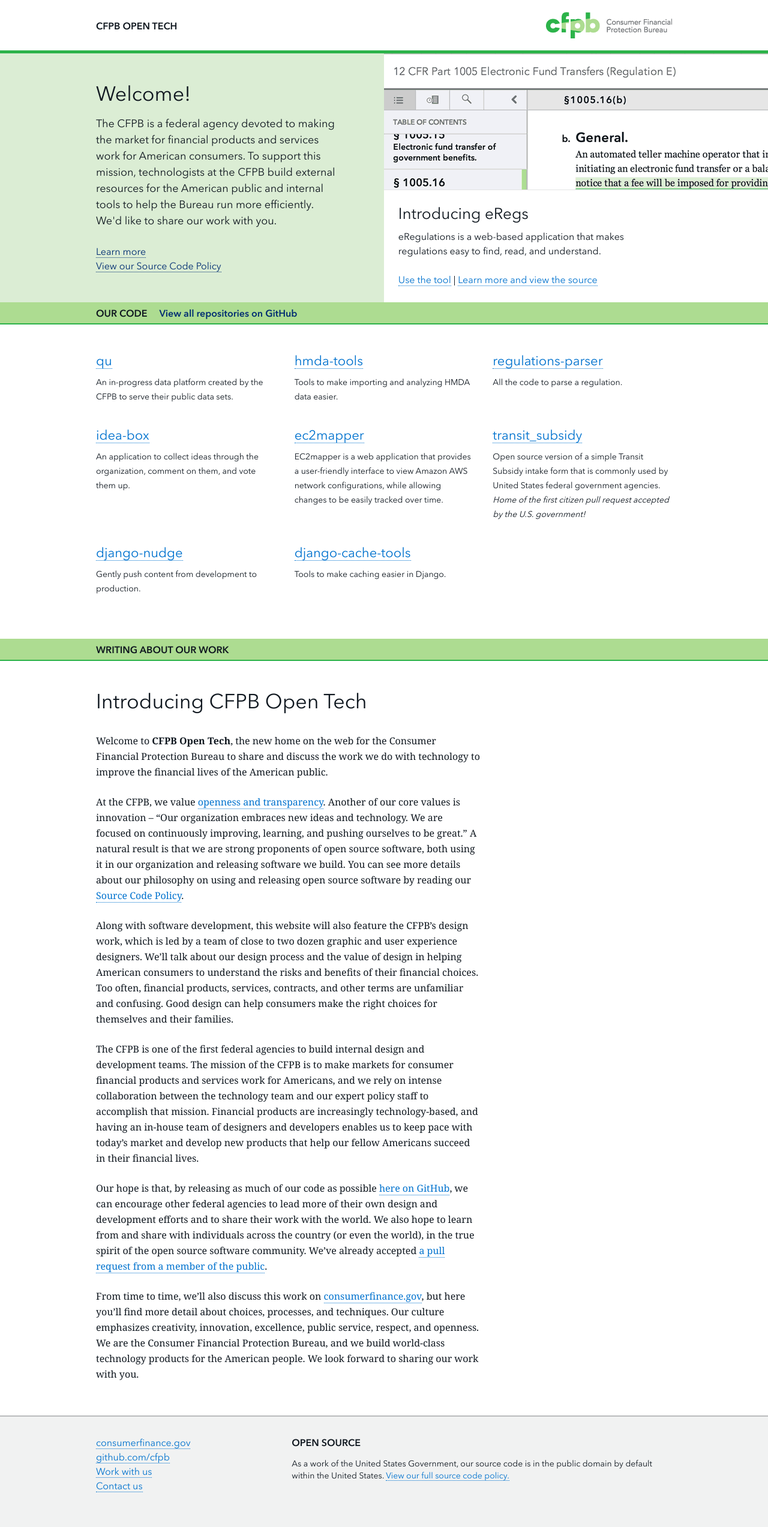
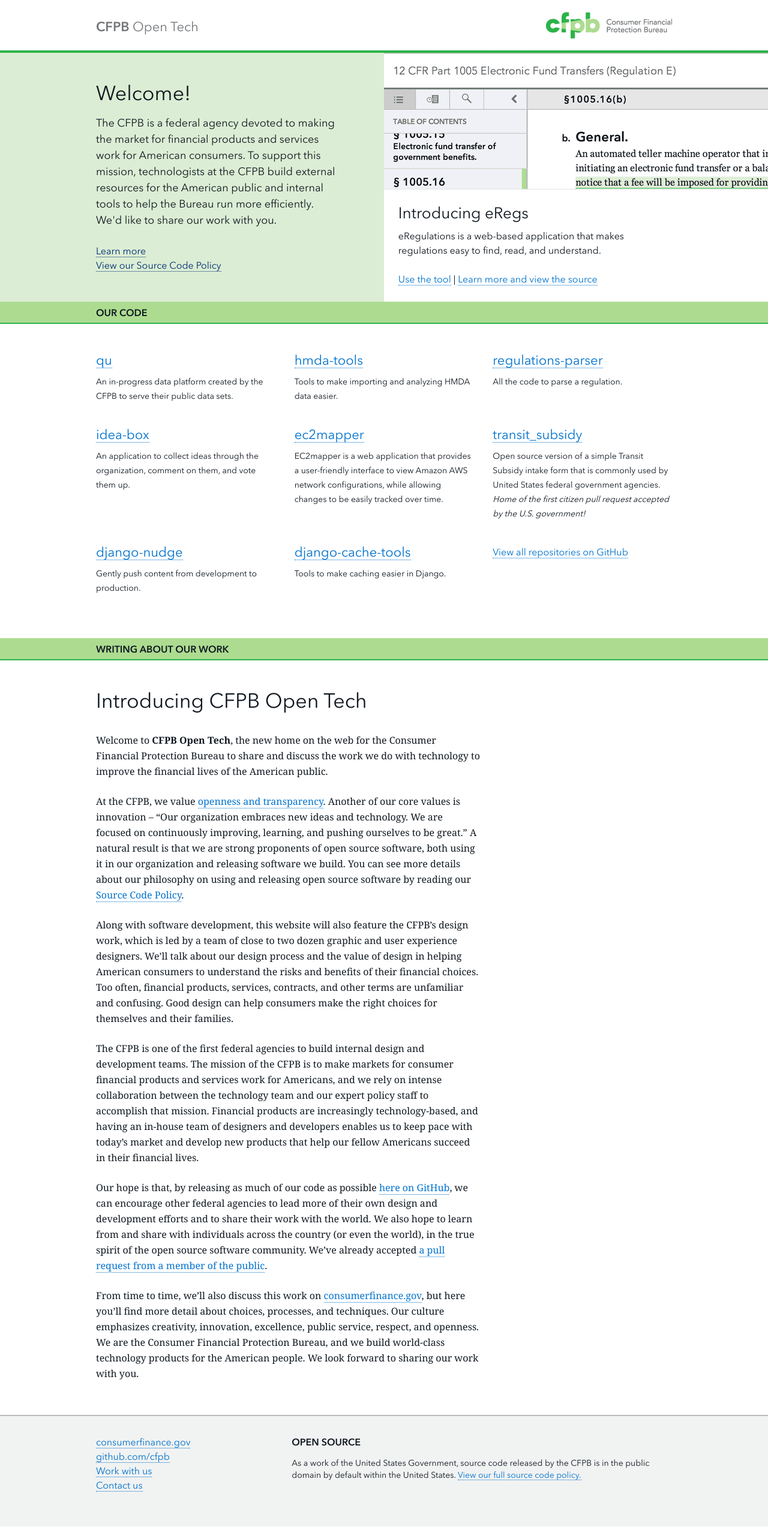
Before and after one commit to cfpb/cfpb.github.io, a Jekyll site: the page built from index.html, in a window 1280 px wide. Shown: the whole page at 60% size. Built offline with Jekyll 4.4.1, drawn with Linux system fonts in a browser that asks for light colours; nearby versions of some CDN libraries.

Commit message:
Move link to all repos, new masthead style

```diff
--- a/_includes/footer.html
+++ b/_includes/footer.html
@@ -20,8 +20,8 @@
             <section class="footer-oss">
                 <h4>Open Source</h4>
                 <p>
-                    As a work of the United States Government, our source code is in the public domain by default
-                    within the United States.
+                    As a work of the United States Government, source code released by the CFPB is in the public
+                    domain by default within the United States.
                     <a href="http://www.consumerfinance.gov/developers/sourcecodepolicy/">
                         View our full source code policy.
                     </a>
--- a/_includes/header.html
+++ b/_includes/header.html
@@ -2,5 +2,5 @@
             <a href="http://www.consumerfinance.gov/" target="_blank">
                 <img class="logo" src="img/logo_210.png" alt="Consumer Financial Protection Bureau logo">
             </a>
-            <h1>CFPB Open Tech</h1>
+            <h1><span>CFPB</span> Open Tech</h1>
         </div>
--- a/css/site.css
+++ b/css/site.css
@@ -440,7 +440,7 @@
 }
 
 .header {
-    border-bottom: 5px solid #2CB34A;
+    border-bottom: 4px solid #2CB34A;
     overflow: auto;
 }
 .header .logo {
@@ -448,9 +448,14 @@
     margin: 1em 0;
 }
 .header h1 {
-    margin-top: 1em;
-    font: bold 1em/1 "Avenir Next Demi", Arial, sans-serif;
-    text-transform: uppercase;
+    margin-top: 0.54545454545455em;
+    color: #75787B;
+    font-size: 1.375em;
+    line-height: 1;
+}
+.header h1 span {
+    font-family: "Avenir Next Demi", Arial, sans-serif;
+    font-weight: bold;
 }
 .footer {
     padding: 2em 0;
@@ -564,13 +569,9 @@
     font: bold 1em/2 "Avenir Next Demi", Arial, sans-serif;
     text-transform: uppercase;
 }
-.view-all-repos {
-    border: none;
-    margin-left: 1em;
-    text-transform: none;
-}
+
 .repos {
-        margin-bottom: 2em;
+    margin-bottom: 2em;
 }
 .repo p {
     max-width: 30em;
@@ -601,24 +602,18 @@
 
 /* MOBILE LANDSCAPE */
 @media only screen and (min-width: 30em) {
-    body {
-
-    }
     .header .logo {
         margin: 1.25em 0;
         float: right;
     }
     .header h1 {
-        margin-top: 2.25em;
+        margin-top: 1.5em;
         float: left;
     }
 }
 
 /* SMALL TABLET */
 @media only screen and (min-width: 37.5em) {
-    body {
-
-    }
     .repos {
         margin: 0 -1em 2em;
     }
@@ -628,6 +623,9 @@
         padding: 0 1em;
         margin: 0 -0.26em 1em 0;
         vertical-align: top;
+    }
+    .view-all-repos {
+        margin-left: 1em;
     }
     .footer section {
         display: inline-block;
@@ -668,9 +666,6 @@
 
 /* TABLET/NETBOOK */
 @media only screen and (min-width: 46.5em) {
-    body {
-
-    }
     .main-nav {
         text-align: right;
     }
@@ -704,9 +699,6 @@
 
 /* LANDSCAPE TABLET/NETBOOK/LAPTOP (1024px) */
 @media only screen and (min-width: 64em) {
-    body {
-
-    }
     .content {
         overflow: hidden;
     }
--- a/index.html
+++ b/index.html
@@ -42,13 +42,11 @@
             </section>
 
             <section class="content-header">
-                <h2 class="wrap">
-                    Our code
-                    <a class="view-all-repos" href="http://github.com/cfpb">View all repositories on GitHub</a>
-                </h2>
+                <h2 class="wrap">Our code</h2>
             </section>
 
-            <section class="content-body wrap"><div class="repos">
+            <section class="content-body wrap">
+                <div class="repos">
                     <section class="repo">
                         <h3><a href="http://github.com/cfpb/qu">qu</a></h3>
                         <p>An in-progress data platform created by the CFPB to serve their public data sets.</p>
@@ -85,7 +83,11 @@
                         <h3><a href="http://github.com/cfpb/django-cache-tools">django-cache-tools</a></h3>
                         <p>Tools to make caching easier in Django.</p>
                     </section>
-            </div></section>
+                    <a class="call-to-action view-all-repos" href="http://github.com/cfpb">
+                        View all repositories on GitHub <i class="icon-right"></i>
+                    </a>
+                </div>
+            </section>
 
             <section class="content-header" id="header-writing">
                 <h2 class="wrap">Writing about our work</h2>
```
Lines whose indentation alone changed are shown as unchanged.
